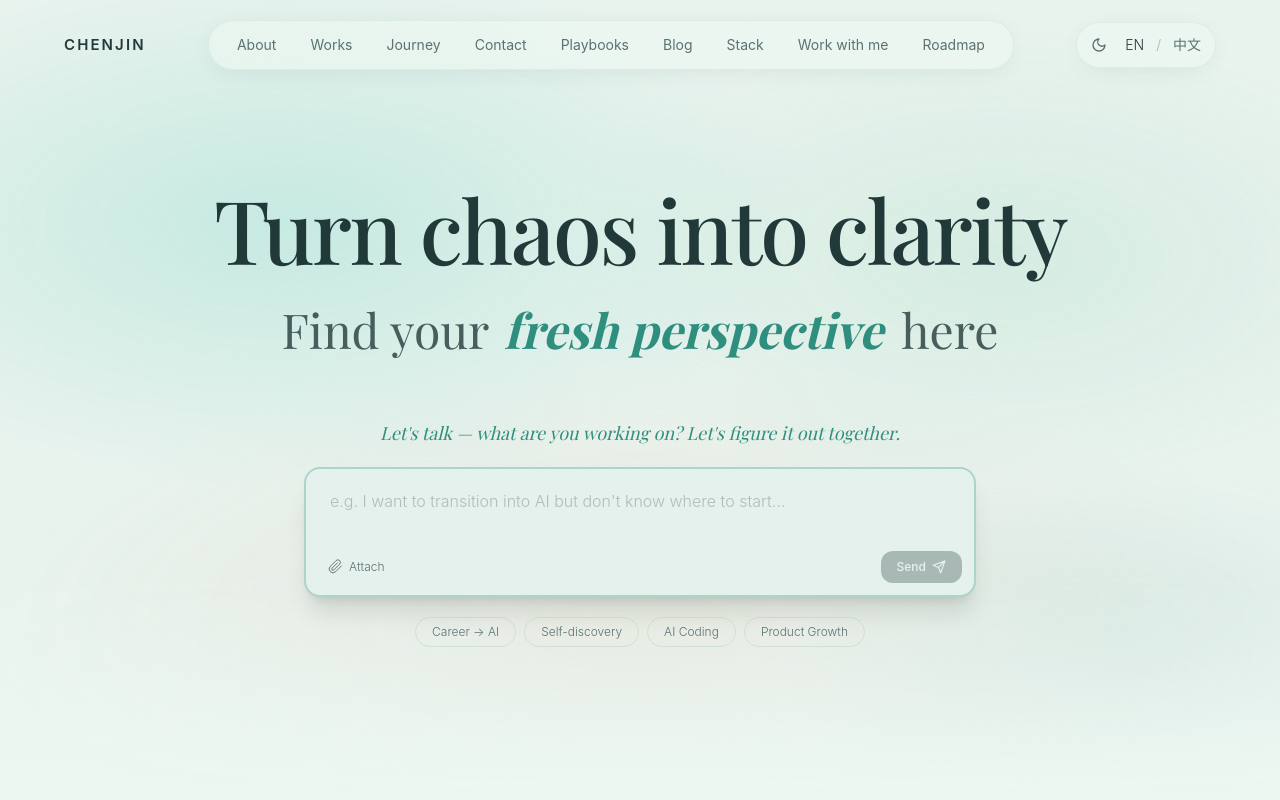
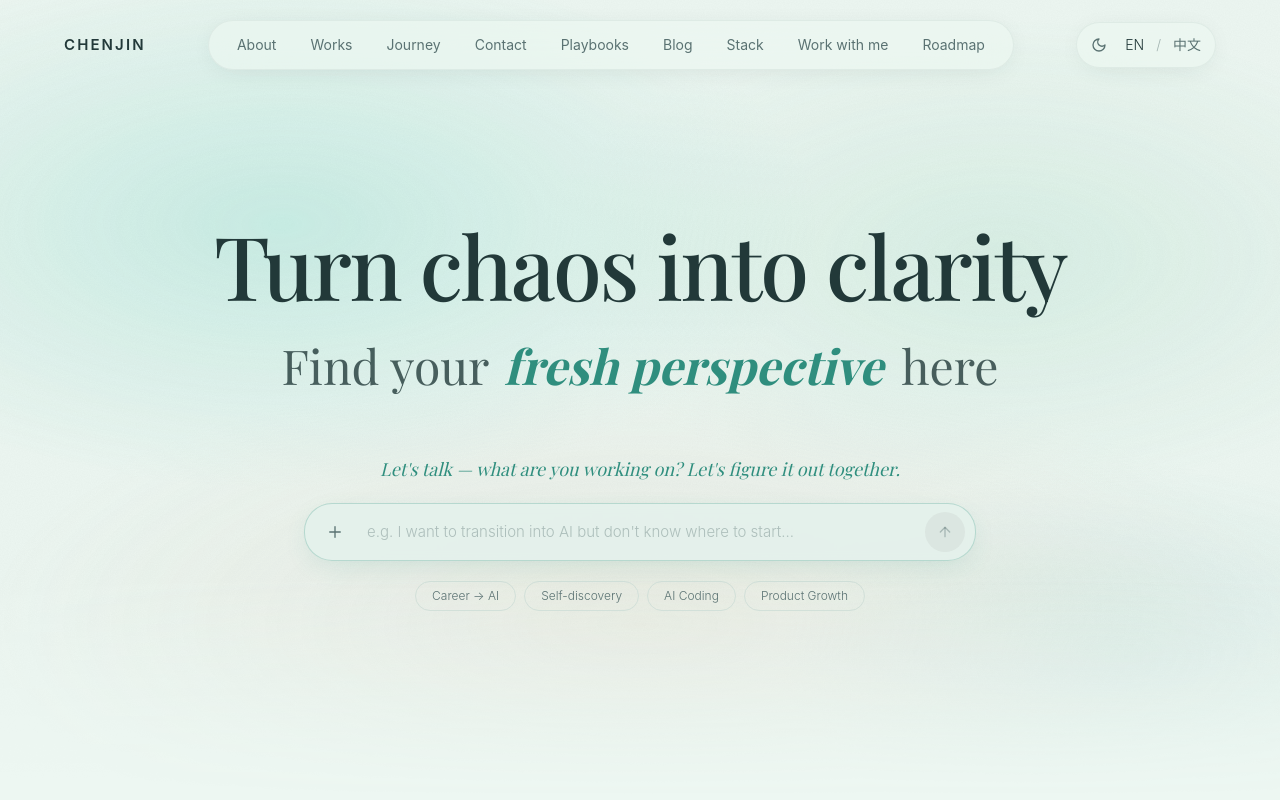
Before and after one commit to ChenJinCloud/chenjin-io, a React (Vite) app: page / in a window 1280 px wide. Shown: the top 800 px of the page. Built offline with nearby package versions, Linux system fonts and the light colour scheme; the HTML template or start-up script is replaced by a standard one; a web font is replaced by a local one.

Commit message:
feat(hero): chatgpt-like capsule input — single line default + auto-grow on typing/pill

```diff
--- a/src/components/HeroSection.tsx
+++ b/src/components/HeroSection.tsx
@@ -11,6 +11,7 @@ const HeroSection = () => {
   const [chatMessage, setChatMessage] = useState('');
   const [chatFileName, setChatFileName] = useState('');
   const chatFileRef = useRef<HTMLInputElement>(null);
+  const chatTextareaRef = useRef<HTMLTextAreaElement>(null);
   const measureRefs = useRef<(HTMLSpanElement | null)[]>([]);
 
   const words = t.hero.rotatingWords;
@@ -164,12 +165,13 @@ const HeroSection = () => {
               setChatMessage('');
               setChatFileName('');
               if (chatFileRef.current) chatFileRef.current.value = '';
+              if (chatTextareaRef.current) chatTextareaRef.current.style.height = 'auto';
             }}
-            className="relative rounded-2xl border-2 border-accent/30 bg-card shadow-xl shadow-accent/8 focus-within:border-accent/60 focus-within:shadow-[0_8px_32px_-4px_hsl(var(--accent)/0.2)] transition-all duration-300"
+            className="relative rounded-[28px] border border-accent/25 bg-card/90 backdrop-blur-sm shadow-[0_8px_28px_-8px_hsl(var(--accent)/0.18)] focus-within:border-accent/50 focus-within:shadow-[0_10px_36px_-6px_hsl(var(--accent)/0.28)] transition-all duration-300"
           >
             {chatFileName && (
-              <div className="flex items-center gap-2 px-4 pt-3 pb-0">
-                <span className="inline-flex items-center gap-1.5 px-2.5 py-1 rounded-lg bg-accent/10 text-xs text-accent">
+              <div className="flex items-center gap-2 px-5 pt-3">
+                <span className="inline-flex items-center gap-1.5 px-2.5 py-1 rounded-full bg-accent/10 text-xs text-accent">
                   <svg width="12" height="12" viewBox="0 0 24 24" fill="none" stroke="currentColor" strokeWidth="2" strokeLinecap="round" strokeLinejoin="round">
                     <path d="M14 2H6a2 2 0 0 0-2 2v16a2 2 0 0 0 2 2h12a2 2 0 0 0 2-2V8z" />
                     <polyline points="14 2 14 8 20 8" />
@@ -186,32 +188,18 @@ const HeroSection = () => {
               </div>
             )}
 
-            <textarea
-              value={chatMessage}
-              onChange={(e) => setChatMessage(e.target.value)}
-              onKeyDown={(e) => {
-                if (e.key === 'Enter' && !e.shiftKey) {
-                  e.preventDefault();
-                  if (chatMessage.trim()) {
-                    e.currentTarget.form?.requestSubmit();
-                  }
-                }
-              }}
-              placeholder={t.hero.chatPlaceholder}
-              rows={2}
-              className="w-full px-6 pt-5 pb-2 bg-transparent text-foreground text-base font-light placeholder:text-muted-foreground/40 resize-none focus:outline-none"
-            />
-
-            <div className="flex items-center justify-between px-3 pb-3">
+            <div className="flex items-end gap-2 px-2.5 py-2">
+              {/* Attach button */}
               <button
                 type="button"
                 onClick={() => chatFileRef.current?.click()}
-                className="flex items-center gap-1.5 px-2.5 py-1.5 rounded-lg text-xs font-light text-muted-foreground hover:text-foreground hover:bg-accent/5 transition-all"
+                aria-label={t.hero.chatUpload}
+                className="shrink-0 grid place-items-center w-10 h-10 rounded-full text-muted-foreground hover:text-foreground hover:bg-accent/8 transition-colors"
               >
-                <svg width="15" height="15" viewBox="0 0 24 24" fill="none" stroke="currentColor" strokeWidth="1.5" strokeLinecap="round" strokeLinejoin="round">
-                  <path d="M21.44 11.05l-9.19 9.19a6 6 0 0 1-8.49-8.49l9.19-9.19a4 4 0 0 1 5.66 5.66l-9.2 9.19a2 2 0 0 1-2.83-2.83l8.49-8.48" />
+                <svg width="18" height="18" viewBox="0 0 24 24" fill="none" stroke="currentColor" strokeWidth="1.8" strokeLinecap="round" strokeLinejoin="round">
+                  <line x1="12" y1="5" x2="12" y2="19" />
+                  <line x1="5" y1="12" x2="19" y2="12" />
                 </svg>
-                {t.hero.chatUpload}
               </button>
               <input
                 ref={chatFileRef}
@@ -220,15 +208,37 @@ const HeroSection = () => {
                 className="hidden"
               />
 
+              <textarea
+                ref={chatTextareaRef}
+                value={chatMessage}
+                onChange={(e) => {
+                  setChatMessage(e.target.value);
+                  e.target.style.height = 'auto';
+                  e.target.style.height = `${Math.min(e.target.scrollHeight, 200)}px`;
+                }}
+                onKeyDown={(e) => {
+                  if (e.key === 'Enter' && !e.shiftKey) {
+                    e.preventDefault();
+                    if (chatMessage.trim()) {
+                      e.currentTarget.form?.requestSubmit();
+                    }
+                  }
+                }}
+                placeholder={t.hero.chatPlaceholder}
+                rows={1}
+                className="flex-1 self-center bg-transparent text-foreground text-[15px] font-light placeholder:text-muted-foreground/40 resize-none focus:outline-none px-1 py-2 leading-6 max-h-[200px] overflow-y-auto"
+              />
+
+              {/* Send button */}
               <button
                 type="submit"
-                className="flex items-center gap-1.5 px-4 py-2 rounded-xl bg-foreground text-background text-xs font-medium hover:opacity-90 transition-opacity disabled:opacity-30"
+                aria-label={t.hero.chatSend}
+                className="shrink-0 grid place-items-center w-10 h-10 rounded-full bg-foreground text-background hover:opacity-90 transition-opacity disabled:bg-muted disabled:text-muted-foreground/40 disabled:cursor-not-allowed"
                 disabled={!chatMessage.trim()}
               >
-                {t.hero.chatSend}
-                <svg width="14" height="14" viewBox="0 0 24 24" fill="none" stroke="currentColor" strokeWidth="2" strokeLinecap="round" strokeLinejoin="round">
-                  <line x1="22" y1="2" x2="11" y2="13" />
-                  <polygon points="22 2 15 22 11 13 2 9 22 2" />
+                <svg width="16" height="16" viewBox="0 0 24 24" fill="none" stroke="currentColor" strokeWidth="2" strokeLinecap="round" strokeLinejoin="round">
+                  <line x1="12" y1="19" x2="12" y2="5" />
+                  <polyline points="5 12 12 5 19 12" />
                 </svg>
               </button>
             </div>
@@ -246,8 +256,17 @@ const HeroSection = () => {
             <button
               key={i}
               type="button"
-              onClick={() => setChatMessage(String(topic))}
-              className="px-4 py-1.5 rounded-full border border-border text-xs font-light text-muted-foreground hover:text-foreground hover:border-accent/40 hover:bg-accent/5 transition-all"
+              onClick={() => {
+                setChatMessage(String(topic));
+                requestAnimationFrame(() => {
+                  const el = chatTextareaRef.current;
+                  if (!el) return;
+                  el.style.height = 'auto';
+                  el.style.height = `${Math.min(el.scrollHeight, 200)}px`;
+                  el.focus();
+                });
+              }}
+              className="px-4 py-1.5 rounded-full border border-border text-xs font-light text-muted-foreground hover:text-foreground hover:border-accent/40 hover:bg-accent/5 transition-all hover:-translate-y-px"
             >
               {topic}
             </button>
```
